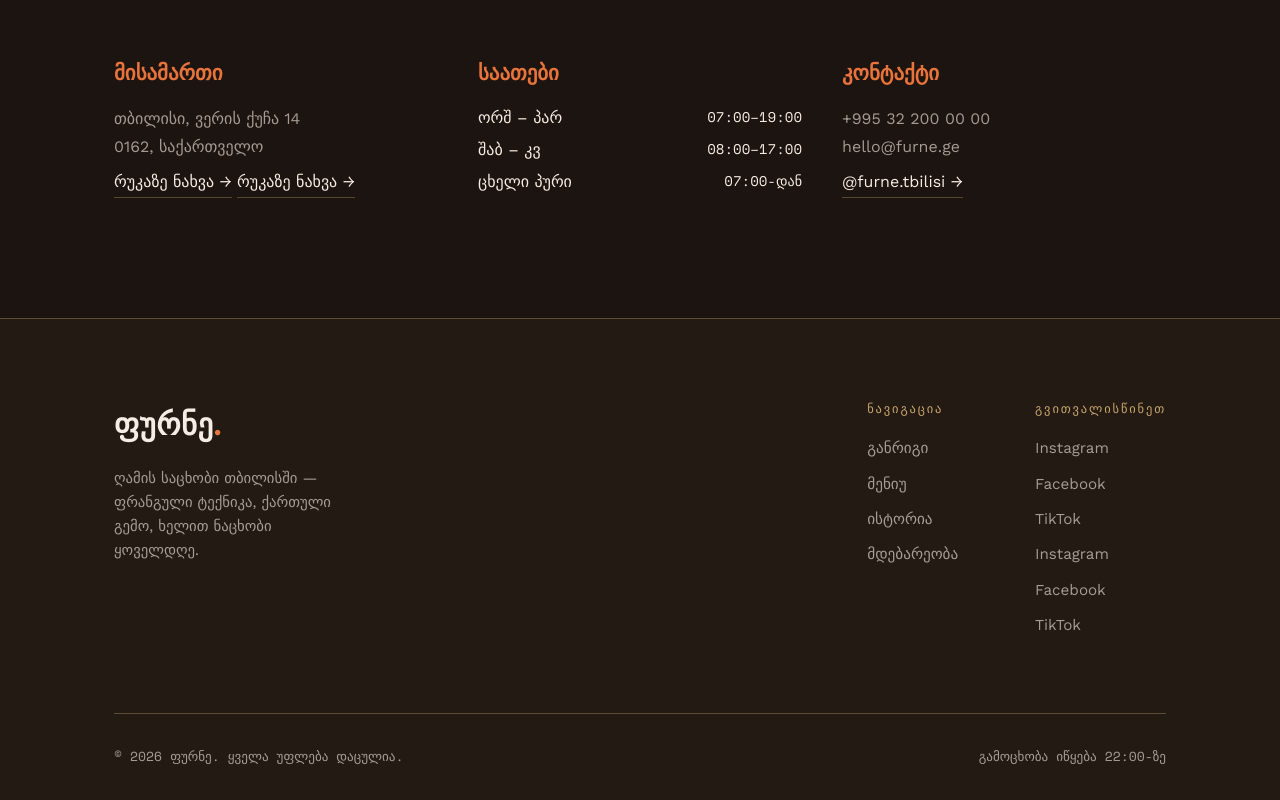
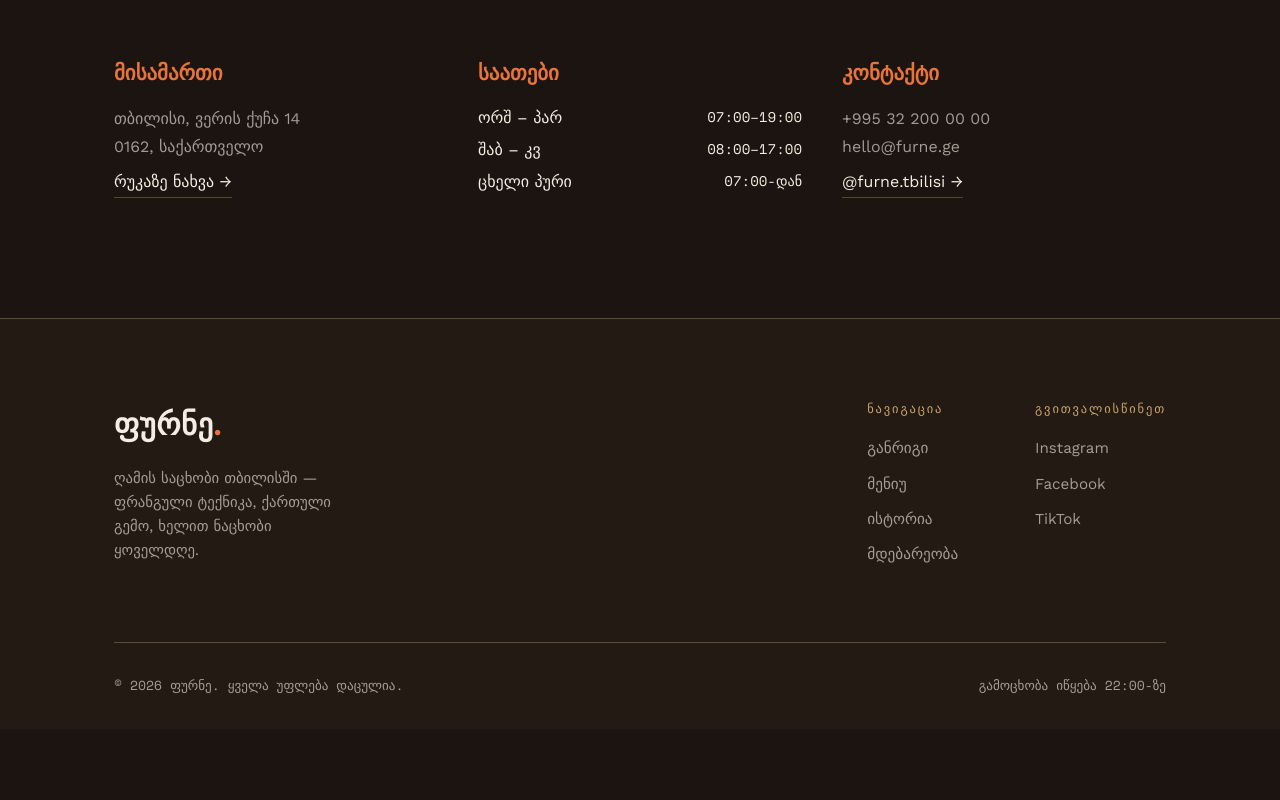
Before and after one commit to filfani/last-time, a plain HTML site: page index.html in a window 1280 px wide. Shown: the part 3628-4428 px from the top of the page. After the commit the page ends 4357 px from the top, so only its background shows below. Drawn offline with nearby package versions, Linux system fonts and the light colour scheme.

Commit message:
one more

```diff
--- a/index.html
+++ b/index.html
@@ -284,7 +284,6 @@
               href="https://www.bing.com/maps/search?mepi=57%7E%7EEmbedded%7ELargeMapLink&ty=18&v=2&sV=1&qpvt=%E1%83%97%E1%83%91%E1%83%98%E1%83%9A%E1%83%98%E1%83%A1%E1%83%98%2C+%E1%83%95%E1%83%94%E1%83%A0%E1%83%98%E1%83%A1+%E1%83%A5%E1%83%A3%E1%83%A9%E1%83%90+14&FORM=MIRE&q=Giorgi+Akhvlediani+Street+14%2C+Mtatsminda+District&ppois=41.7057663_44.7893871_Giorgi+Akhvlediani+Street+14%2C+Mtatsminda+District_%7E&cp=41.705766%7E44.789387&lvl=11&style=r"
               >რუკაზე ნახვა →</a
             >
-            <a class="visit-link" href="#">რუკაზე ნახვა →</a>
           </div>
           <div class="visit-block">
             <h3>საათები</h3>
@@ -331,9 +330,6 @@
               <a href="https://www.instagram.com/">Instagram</a>
               <a href="https://www.facebook.com/">Facebook</a>
               <a href="https://www.tiktok.com/en/">TikTok</a>
-              <a href="#">Instagram</a>
-              <a href="#">Facebook</a>
-              <a href="#">TikTok</a>
             </div>
           </div>
         </div>
```
